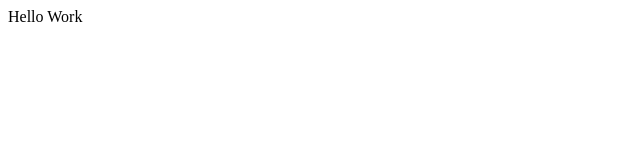
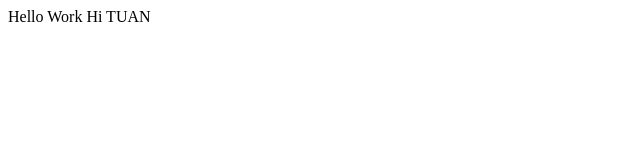
Before and after one commit to bryanzero1/HOCTAP, a plain HTML site: page INDEX.html in a window 1280 px wide. Shown: the full height of the page, 0-640 px from the left. Drawn offline with Linux system fonts and the light colour scheme.

Commit message:
Update INDEX.html

```diff
--- a/INDEX.html
+++ b/INDEX.html
@@ -8,5 +8,8 @@
 </head>
 <body>
 	Hello Work
+
+
+	Hi TUAN
 </body>
 </html>
```
